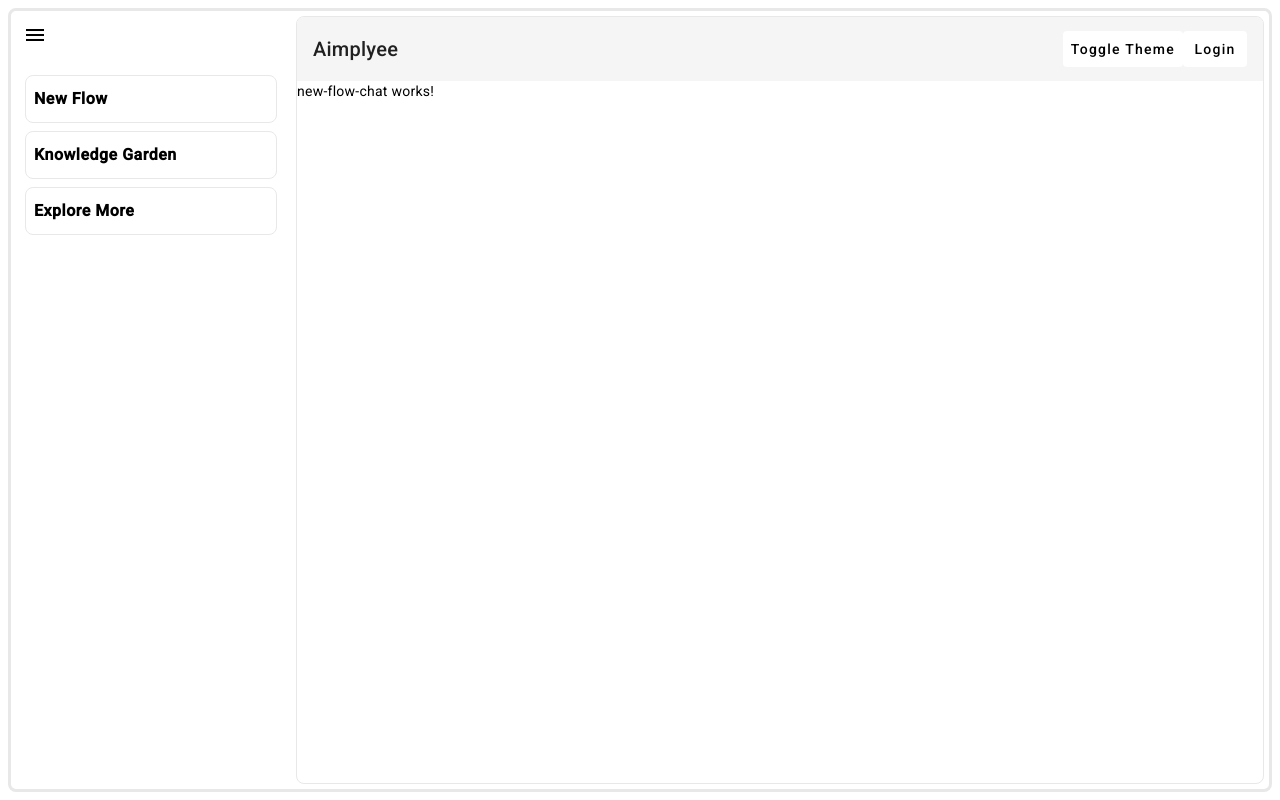
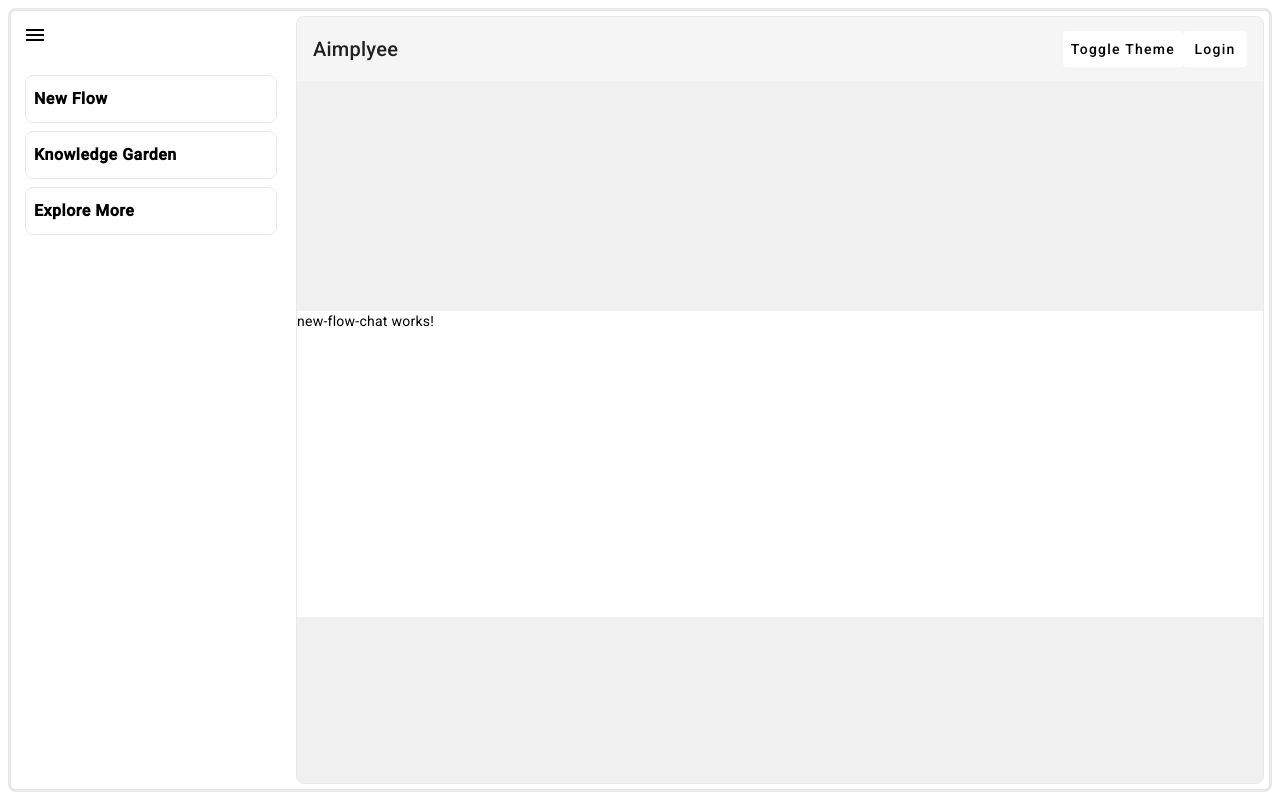
Before and after one commit to InspiroTechnology/aimployee, an Angular app: page /new-flow in a window 1280 px wide. Built offline with nearby package versions, Linux system fonts and the light colour scheme.

Commit message:
Refactor dashboard layout to include structured sections for improved organization and styling

```diff
--- a/src/app/features/dashboard/dashboard-new-flow/dashboard-new-flow.component.html
+++ b/src/app/features/dashboard/dashboard-new-flow/dashboard-new-flow.component.html
@@ -1 +1,5 @@
-<app-new-flow-chat></app-new-flow-chat>
+<div class="dashboard-new-flow-container">
+    <div class="top-section"></div>
+    <app-new-flow-chat class="middle-section"></app-new-flow-chat>
+    <div class="bottom-section"></div>
+</div>
--- a/src/app/features/dashboard/dashboard-new-flow/dashboard-new-flow.component.scss
+++ b/src/app/features/dashboard/dashboard-new-flow/dashboard-new-flow.component.scss
@@ -0,0 +1,16 @@
+.dashboard-new-flow-container {
+  display: flex;
+  flex-direction: column;
+  width: 100%;
+  height: 100%;
+}
+
+.top-section,
+.bottom-section {
+  height: 30%;
+  background-color: #f0f0f0; // Optional: Add a background color for visibility
+}
+
+.middle-section {
+  flex: 1; // Takes up the remaining space
+}
```
